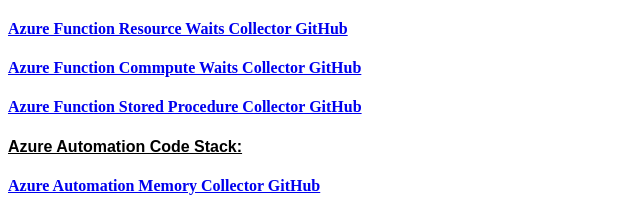
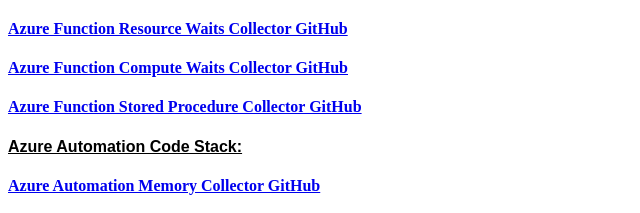
Before and after one commit to azurepocmain/azurepocmain.github.io, a plain HTML site: page articles/Azure Synapse SQL DW Log Analytics Custom Metadata Logging.htm in a window 1280 px wide. Shown: the part 259-472 px from the top of the page, 0-640 px from the left. Drawn offline with Linux system fonts and the light colour scheme.

Commit message:
Metadata update
Typo correction

```diff
--- a/articles/Azure Synapse SQL DW Log Analytics Custom Metadata Logging.htm
+++ b/articles/Azure Synapse SQL DW Log Analytics Custom Metadata Logging.htm
@@ -882,7 +882,7 @@ normal'><span style='font-size:12.0pt;mso-bidi-font-size:11.0pt;line-height:
 <p><a href="https://github.com/azurepocmain/azuresynapseworkflow/blob/main/AzureFunctionSynapse_Session.ps1" alt="Azure Function Session Collection" target="_blank" ><h4>Azure Function Session Collector GitHub</h4></a> </p>
 <p><a href="https://github.com/azurepocmain/azuresynapseworkflow/blob/main/AzureFunctionSynapse_TempDB.ps1" alt="Azure Function TempDB Collection" target="_blank" ><h4>Azure Function TempDB Collector GitHub</h4></a> </p>
 <p><a href="https://github.com/azurepocmain/azuresynapseworkflow/blob/main/AzureFunctionSynapse_Waits.ps1" alt="Azure Function Resource Waits Collection" target="_blank" ><h4>Azure Function Resource Waits Collector GitHub</h4></a> </p>
-<p><a href="https://github.com/azurepocmain/azuresynapseworkflow/blob/main/AzureFunctionSynapse_Compute_Waits.ps1" alt="Azure Function Compute Waits Collection" target="_blank" ><h4>Azure Function Commpute Waits Collector GitHub</h4></a> </p>
+<p><a href="https://github.com/azurepocmain/azuresynapseworkflow/blob/main/AzureFunctionSynapse_Compute_Waits.ps1" alt="Azure Function Compute Waits Collection" target="_blank" ><h4>Azure Function Compute Waits Collector GitHub</h4></a> </p>
 <p><a href="https://github.com/azurepocmain/azuresynapseworkflow/blob/main/AzureFunctionSynapse_Storedproc.ps1" alt="Azure Function Stored Procedure Collection" target="_blank" ><h4>Azure Function Stored Procedure Collector GitHub</h4></a> </p>
 
 
```
